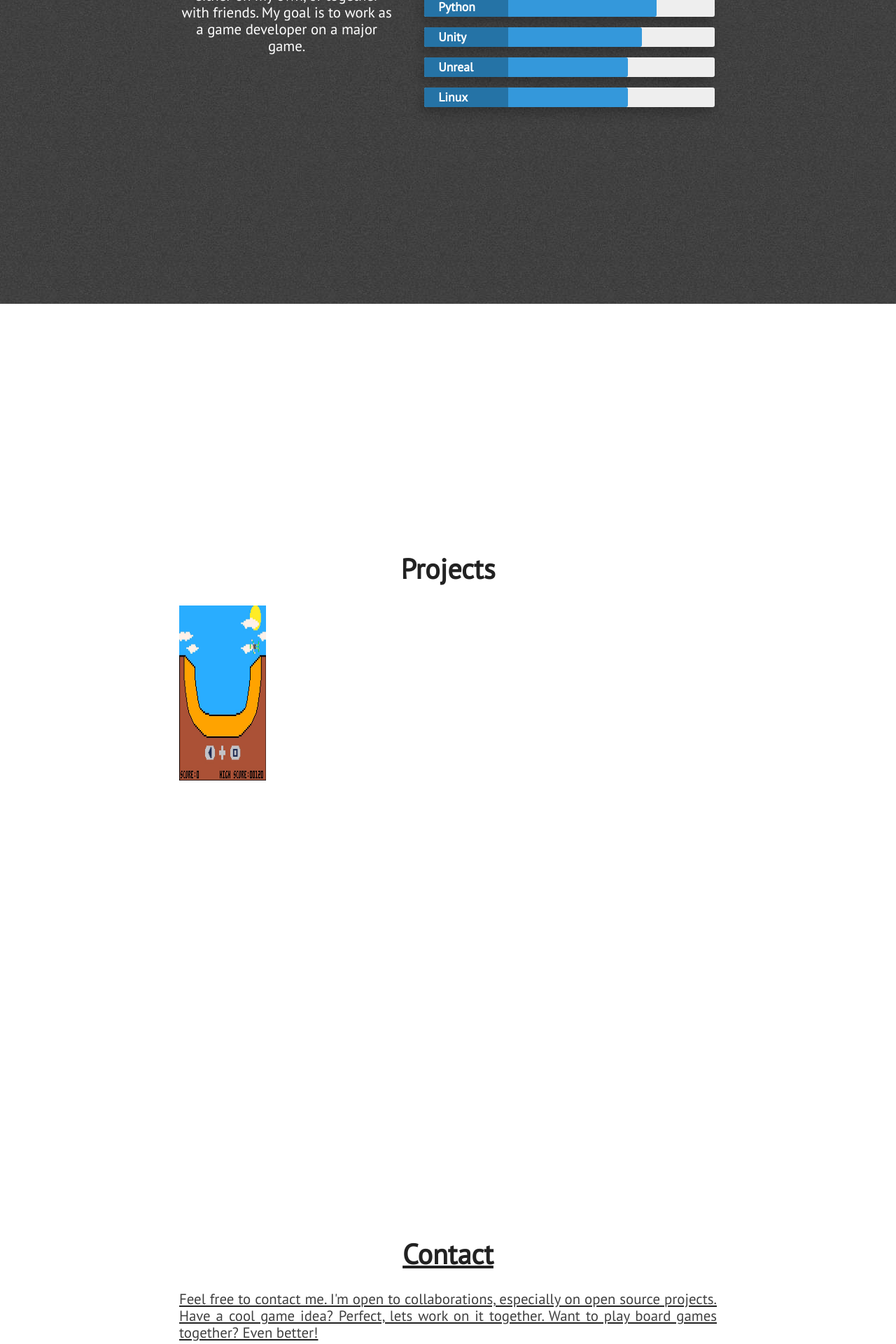
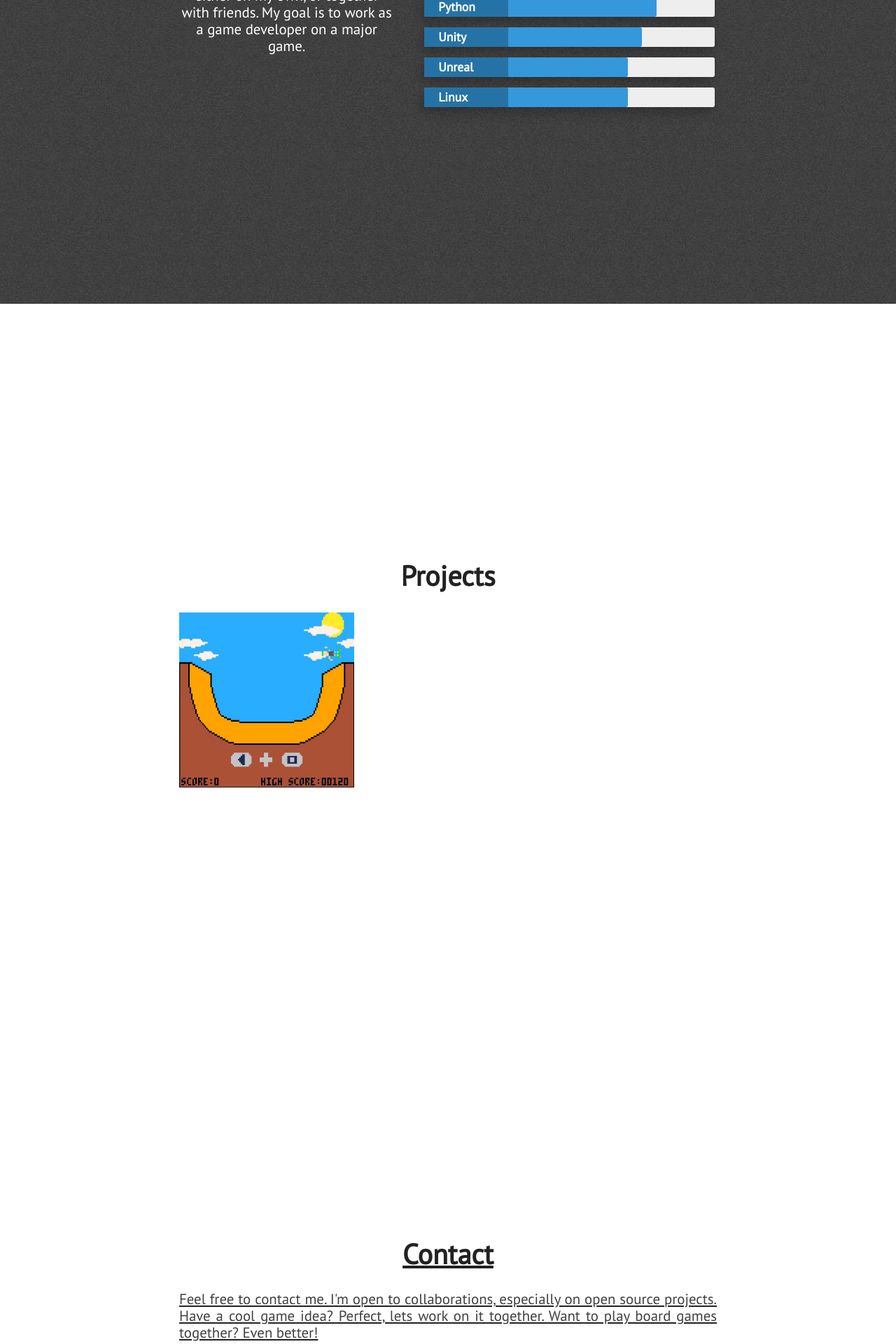
Before and after one commit to mkoseoglu091/mkoseoglu091.github.io, a Jekyll site: the page built from index.html, in a window 1280 px wide. Shown: the part 2466-4386 px from the top of the page at 70% size. Built offline with Jekyll 4.4.1, drawn with Linux system fonts in a browser that asks for light colours; nearby versions of some CDN libraries.

Commit message:
Update projects.html

```diff
--- a/_includes/projects.html
+++ b/_includes/projects.html
@@ -3,13 +3,12 @@
         <div class="full-width">
             <div class="section-heading" id="featured-projects-text">Projects</div>
 
-                <div class="project-technologies">
+                <a href="halfpipe.html">
+                    <img alt="Half Pipe" src="../assets/images/halfpipe screenshot.jpg" width="250" height="250">
 
-                    <a href="halfpipe.html">
-                        <img alt="Half Pipe" src="../assets/images/halfpipe screenshot.jpg"
-                        width="250" height="250">
 
-                </div>
+
+
 
             </div>
         </div>
```
